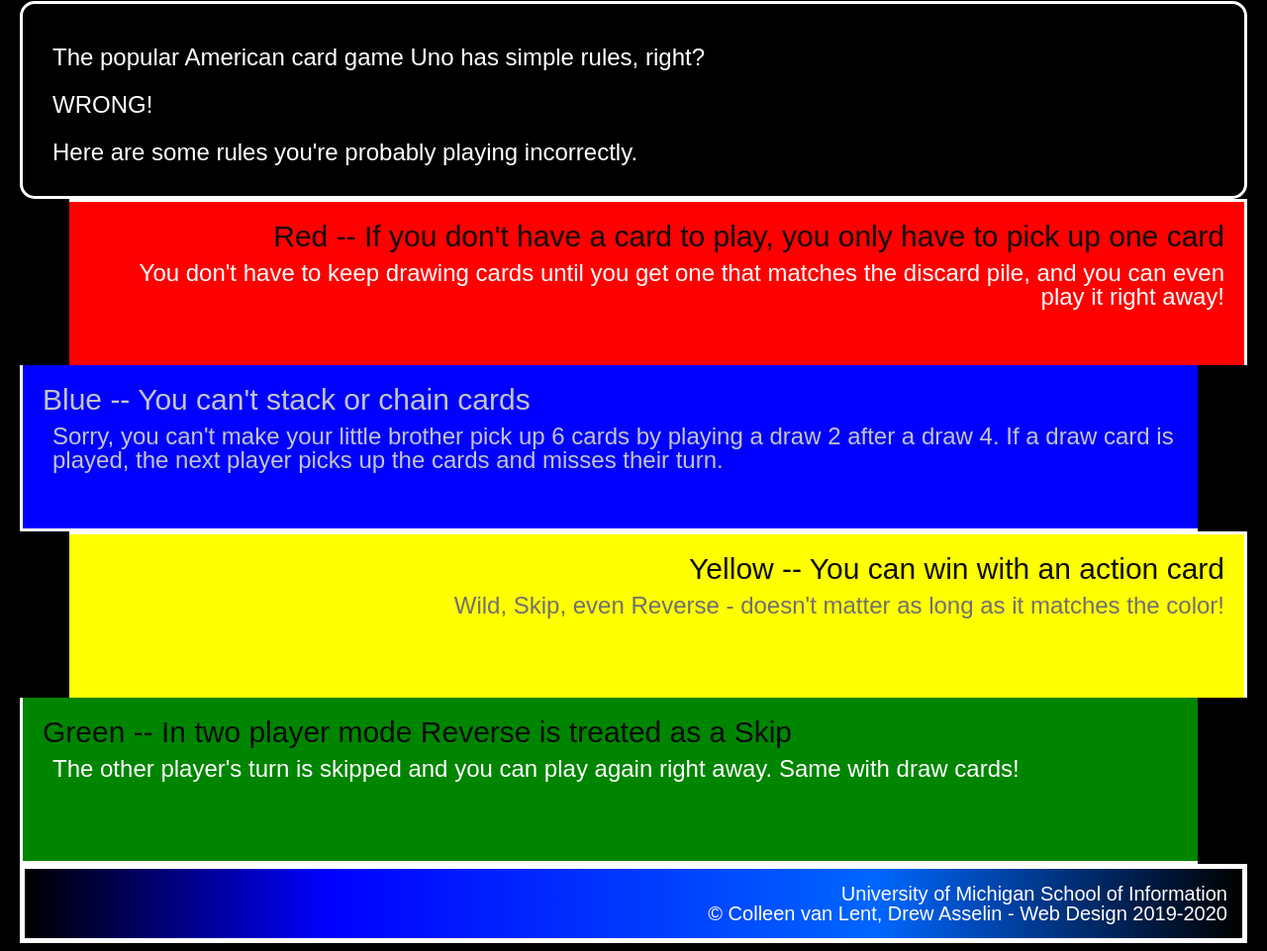
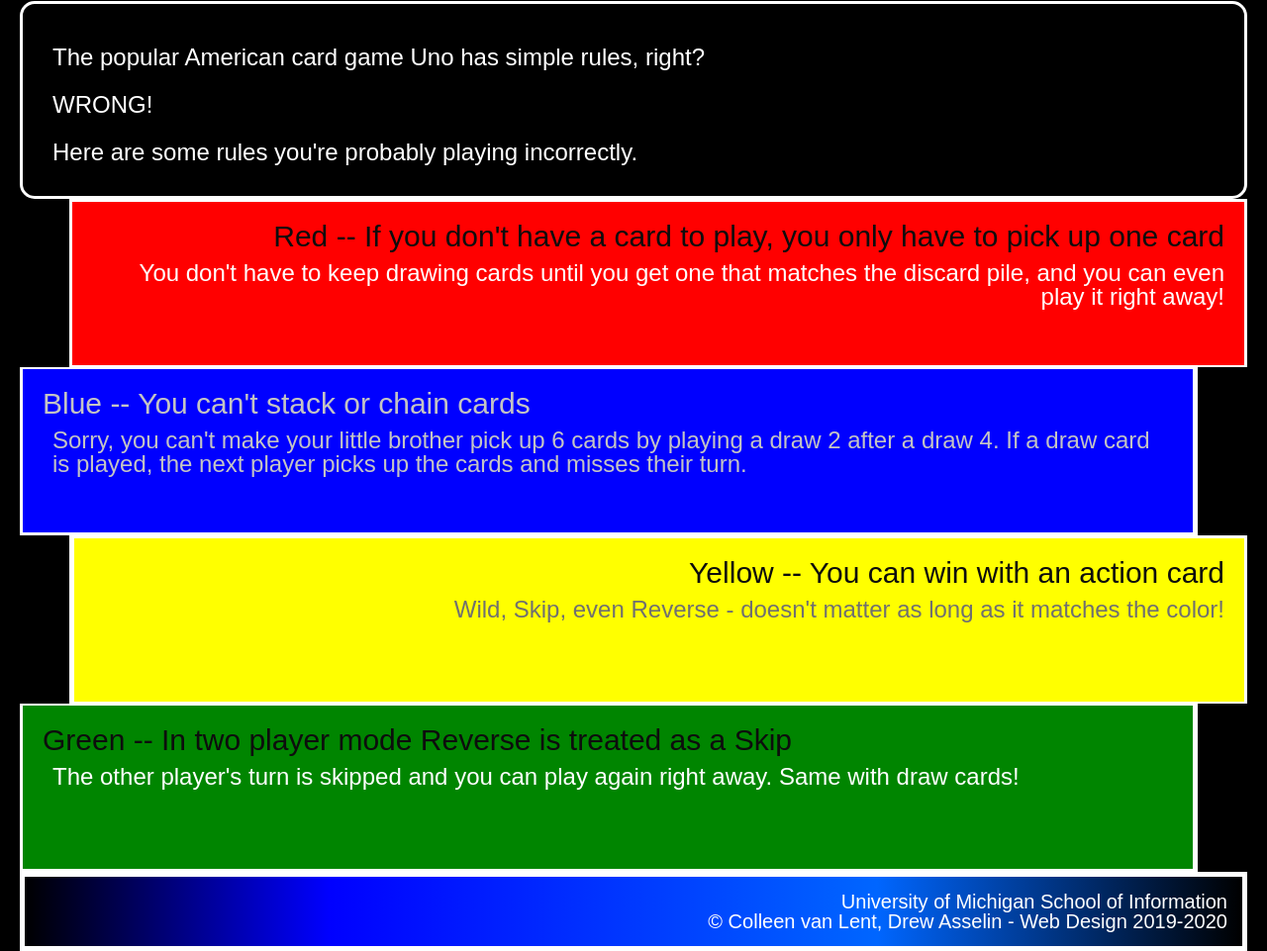
Before and after one commit to kakazzang/hw3-2022, a plain HTML site: page index.html in a window 1280 px wide. Shown: the part 327-1288 px from the top of the page at 99% size. Drawn offline with Linux system fonts and the light colour scheme.

Commit message:
Add files via upload

```diff
--- a/css/style.css
+++ b/css/style.css
@@ -47,43 +47,41 @@ div.red{
     background-color: #ff0000;
     text-align: right;
     margin-left: 50px;
-    border-bottom: 2px;
-    border-left: 5px;
+    border-bottom: 2px solid #ffffff;
+    border-left: 5px solide #ffffff;
 }
 
 div.blue{
     background-color: #0000ff;
     text-align: left;
     margin-right: 50px;
-    border-right: 5px;
-    border-top: 2px;
+    border-right: 5px solid #ffffff;
+    border-top: 2px solid #ffffff;
 }
 
 div.yellow{
     background-color: #ffff00;
     text-align: right;
     margin-left: 50px;
-    border-bottom: 2px;
-    border-left: 5px;
+    border-bottom: 2px solid #ffffff;
+    border-left: 5px solid #ffffff;
 }
 
 div.green{
     background-color: #008500;
     text-align: left;
     margin-right: 50px;
-    border-right: 5px;
-    border-top: 2px;
+    border-right: 5px solid #ffffff;
+    border-top: 2px solid #ffffff;
 }
 
 footer{
     background: linear-gradient(90deg, rgba(0,0,0,1) 0%, rgba(0,0,255,1) 25%, rgba(0,102,255,1) 70%, rgba(0,0,0,1) 100%);
-    border: 5px solid white;
+    border: 5px solid #ffffff;
 }
 
 footer p{
     font-size: 20px;
     text-align: right;
-    padding-top: 15px;
-    padding-right: 15px;
-    padding-bottom: 15px;
+    padding: 15px, 15px, 15px, 0;
 }
```
